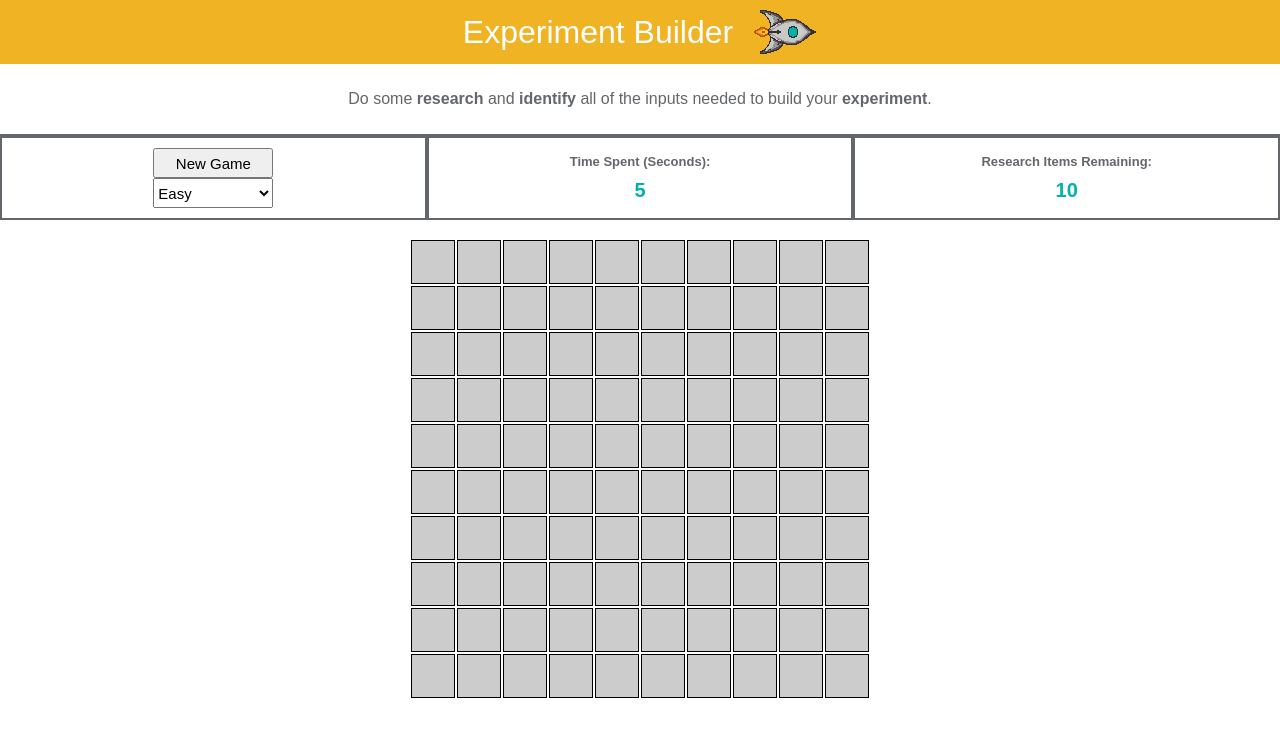
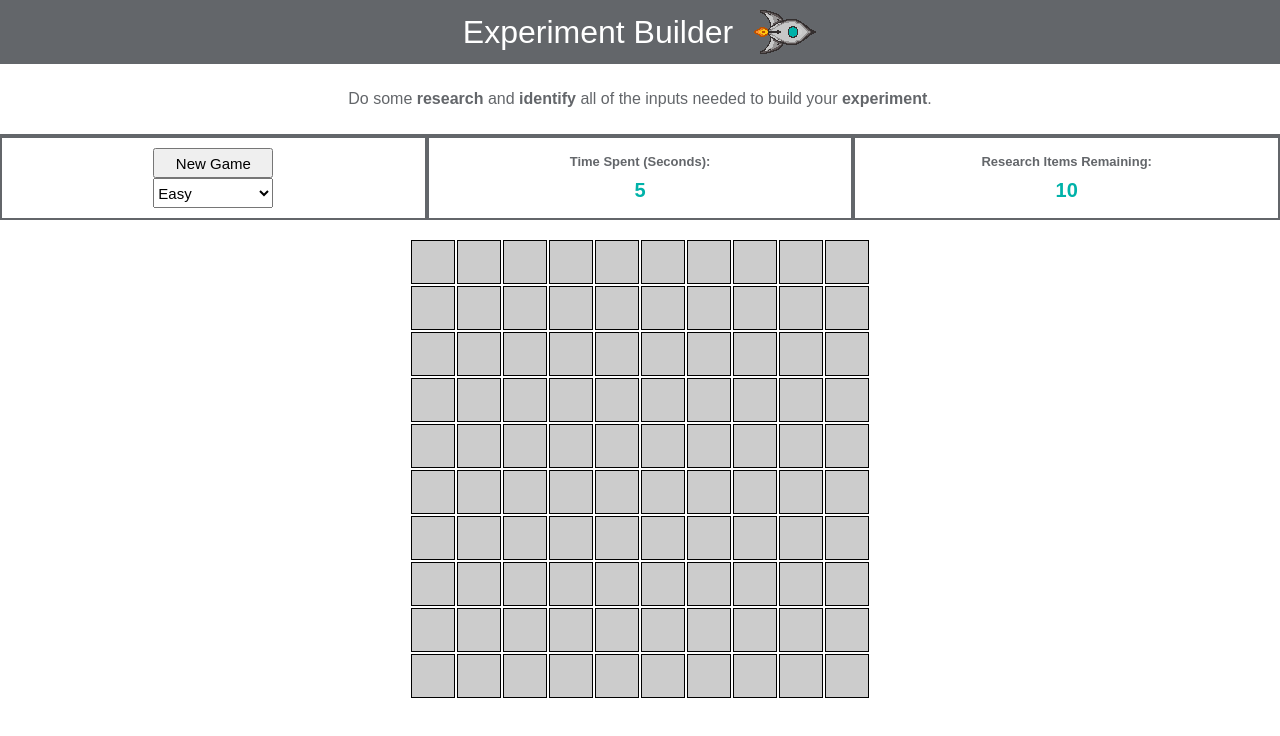
Before and after one commit to Boots86/Experiment_Builder, a plain HTML site: page index.html in a window 1280 px wide. Drawn offline with Linux system fonts and the light colour scheme.

Commit message:
Update app.css

```diff
--- a/app.css
+++ b/app.css
@@ -95,7 +95,7 @@ h4 {
     display: flex;
     width: 100%;
     justify-content: center;
-    background-color: #f0b323;
+    background-color: #63666a;
     color: #FFF;
 }
 #score-sheet{
```
